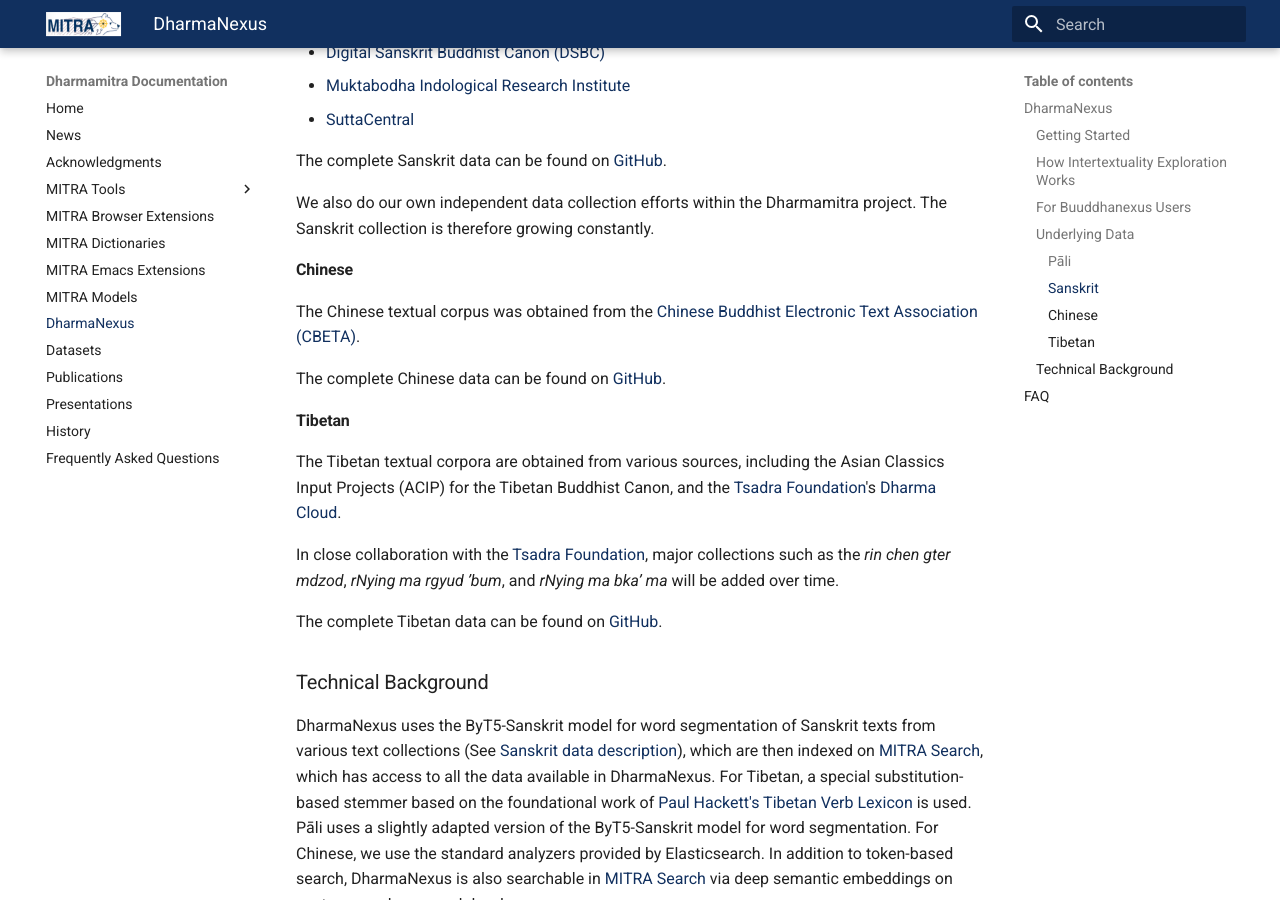
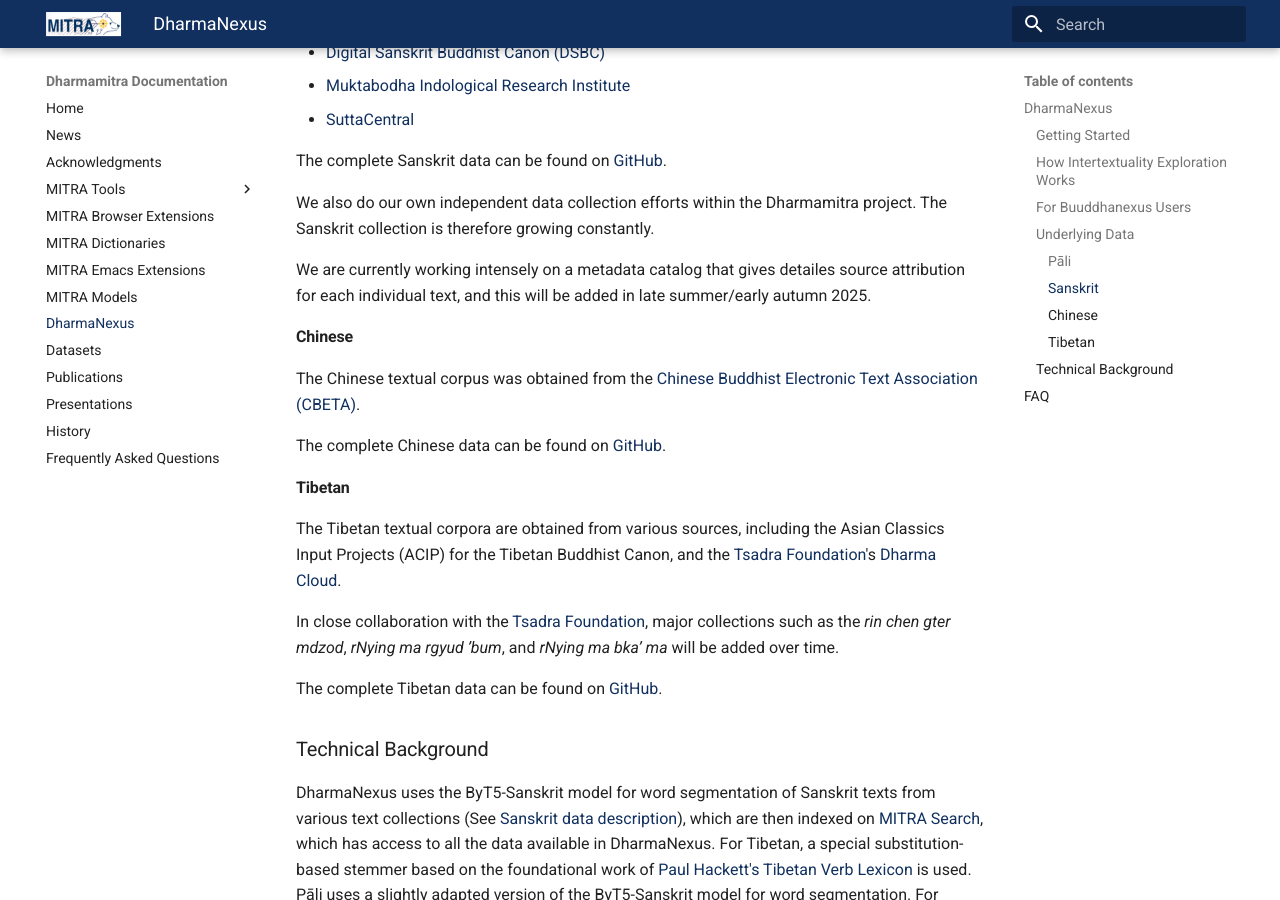
Before and after one commit to dharmamitra/dharmamitra-guides, an MkDocs documentation site: the page built from docs/dharmanexus.md, in a window 1280 px wide and 900 px high, scrolled down 3480 px. Built offline with MkDocs 1.6.1 and Material for MkDocs 9.7.7, drawn with Linux system fonts in a browser that asks for light colours.

Commit message:
added data message

```diff
--- a/docs/dharmanexus.md
+++ b/docs/dharmanexus.md
@@ -84,6 +84,9 @@
 The complete Sanskrit data can be found on [GitHub](https://github.com/dharmamitra/dharmanexus-sanskrit).
 
 We also do our own independent data collection efforts within the Dharmamitra project. The Sanskrit collection is therefore growing constantly.
+
+We are currently working intensely on a metadata catalog that gives detailes source attribution for each individual text, and this will be added in late summer/early autumn 2025.
+
 #### Chinese
 
 The Chinese textual corpus was obtained from the [Chinese Buddhist Electronic Text Association (CBETA)](https://cbeta.org/).
```
